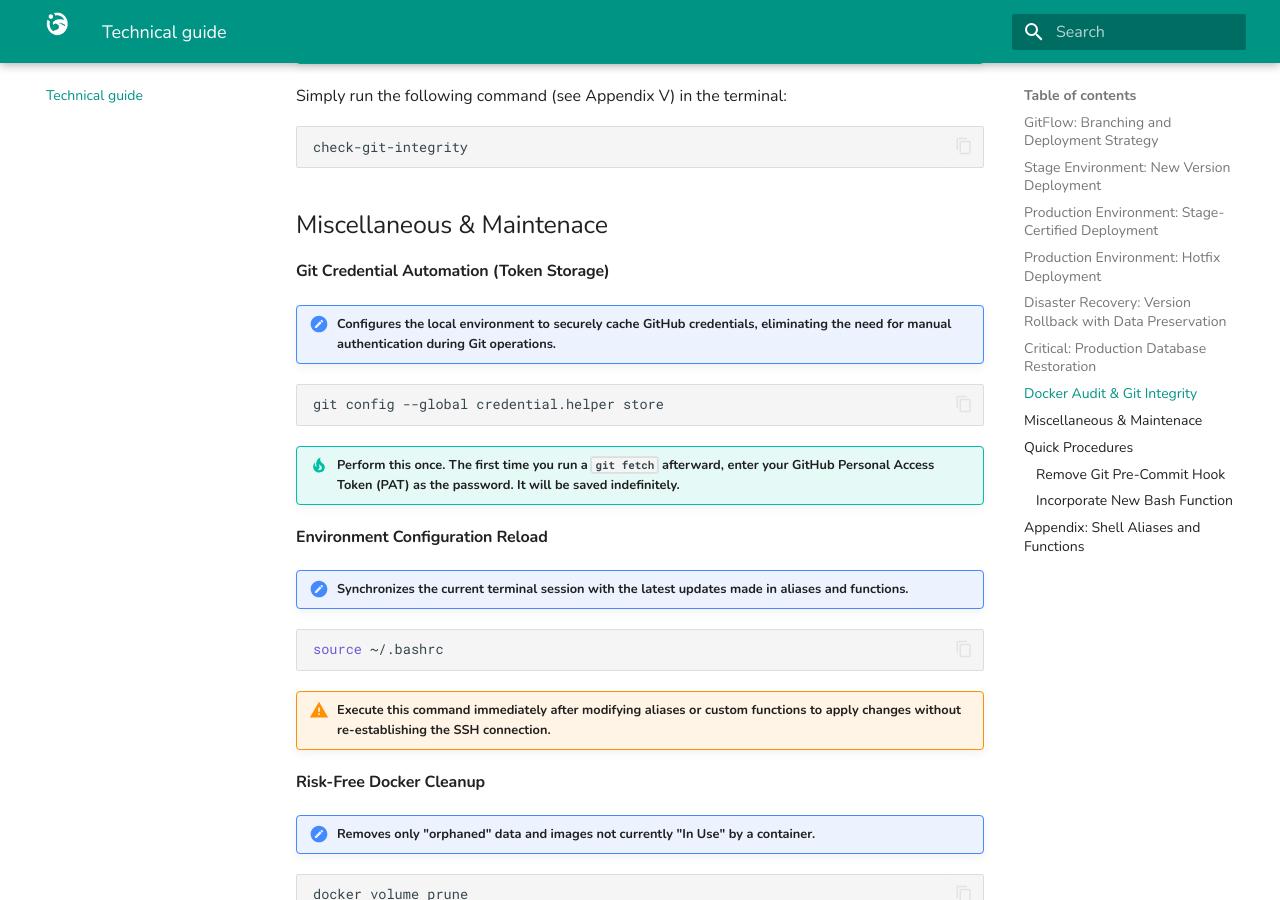
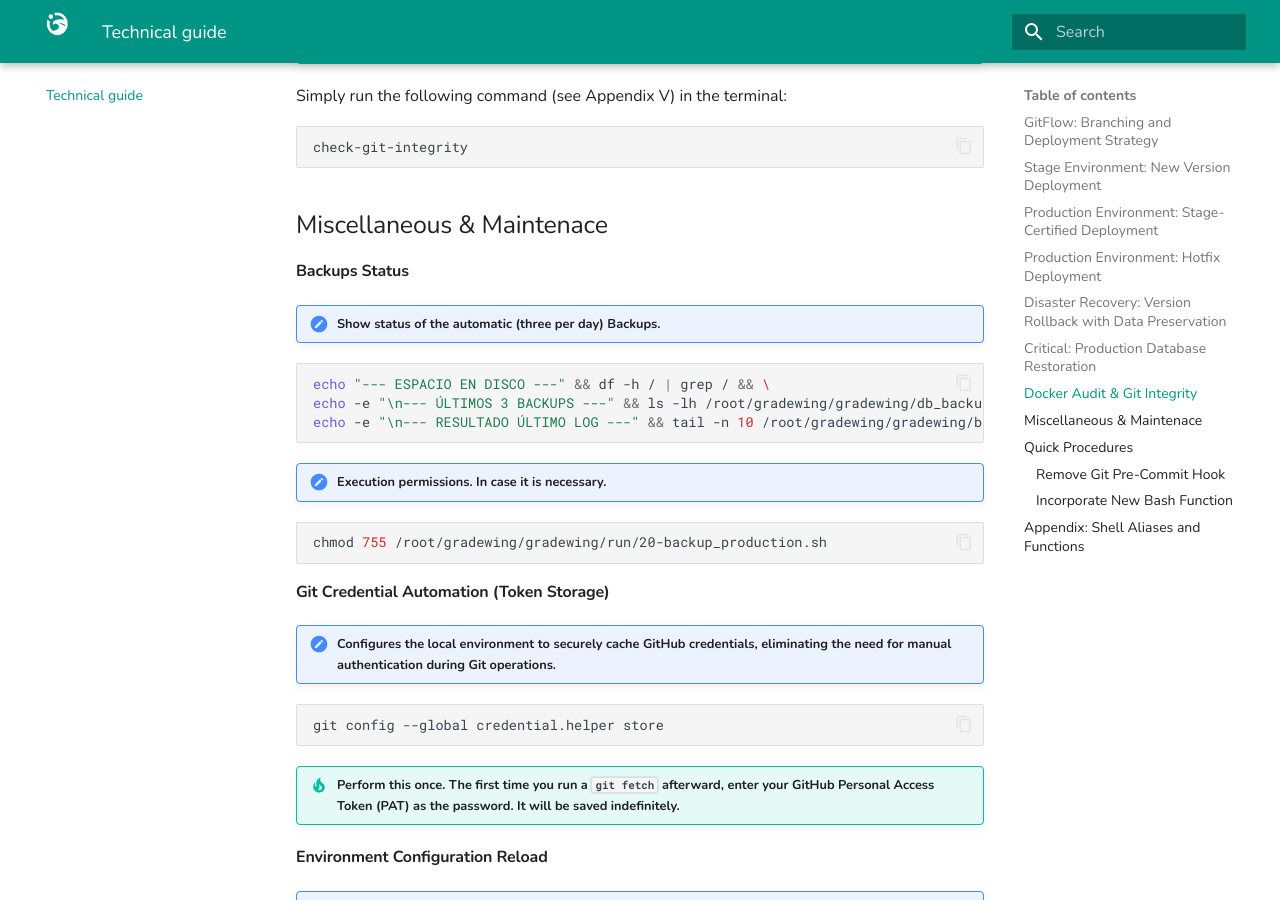
Before and after one commit to pablopenlop/gradewing_guide, an MkDocs documentation site: the page built from docs/other.md, in a window 1280 px wide and 900 px high, scrolled down 12665 px. Built offline with MkDocs 1.6.1 and Material for MkDocs 9.7.7, drawn with Linux system fonts in a browser that asks for light colours.

Commit message:
Update other.md

````diff
--- a/docs/other.md
+++ b/docs/other.md
@@ -526,6 +526,22 @@ check-git-integrity
 
 ## Miscellaneous & Maintenace
 
+#### Backups Status
+
+!!!note "Show status of the automatic (three per day) Backups."
+
+```bash
+echo "--- ESPACIO EN DISCO ---" && df -h / | grep / && \
+echo -e "\n--- ÚLTIMOS 3 BACKUPS ---" && ls -lh /root/gradewing/gradewing/db_backups/*.gz | tail -n 3 && \
+echo -e "\n--- RESULTADO ÚLTIMO LOG ---" && tail -n 10 /root/gradewing/gradewing/backups_logs/backup_prod.log | grep -E "INICIO|✅|ÉXITO"
+```
+
+!!! note "Execution permissions. In case it is necessary."
+
+```bash
+chmod 755 /root/gradewing/gradewing/run/20-backup_production.sh
+```
+
 #### Git Credential Automation (Token Storage)
 
 !!! note "Configures the local environment to securely cache GitHub credentials, eliminating the need for manual authentication during Git operations."
````
